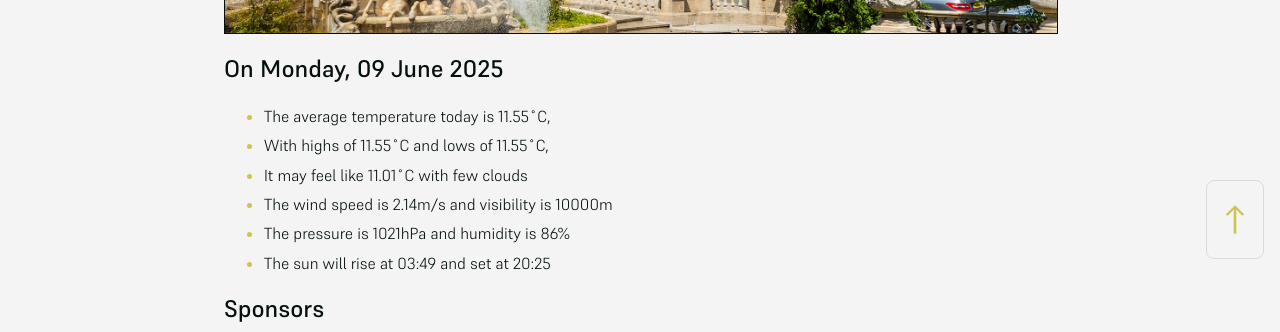
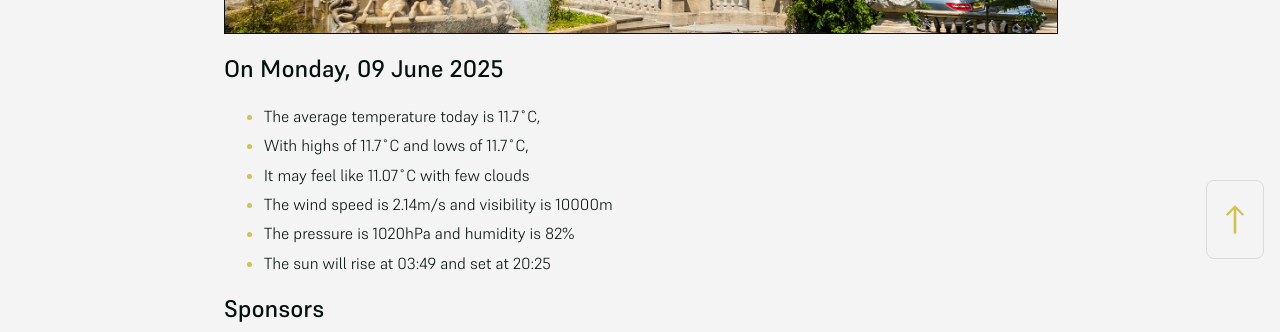
Before and after one commit to mat-0/cheltenham-open-data, a Jekyll site: the page built from index.md, in a window 1280 px wide. Shown: the part 625-957 px from the top of the page. Built offline with Jekyll 4.4.1, drawn with Linux system fonts in a browser that asks for light colours.

Commit message:
Updated 2025-06-09 03:23:35

```diff
--- a/index.md
+++ b/index.md
@@ -10,11 +10,11 @@ seo: Menu
 <!-- weather_marker starts -->
 ## On Monday, 09 June 2025
 
-- The average temperature today is 11.55˚C,
-- With highs of 11.55˚C and lows of 11.55˚C,
-- It may feel like 11.01˚C with few clouds
+- The average temperature today is 11.7˚C,
+- With highs of 11.7˚C and lows of 11.7˚C,
+- It may feel like 11.07˚C with few clouds
 - The wind speed is 2.14m/s and visibility is 10000m
-- The pressure is 1021hPa and humidity is 86%
+- The pressure is 1020hPa and humidity is 82%
 - The sun will rise at 03:49 and set at 20:25
 
 <!-- weather_marker ends -->
```
Also changed, not shown: _data/flood.json (+4 -4 lines), _pages/news.md (+4 -4 lines).
